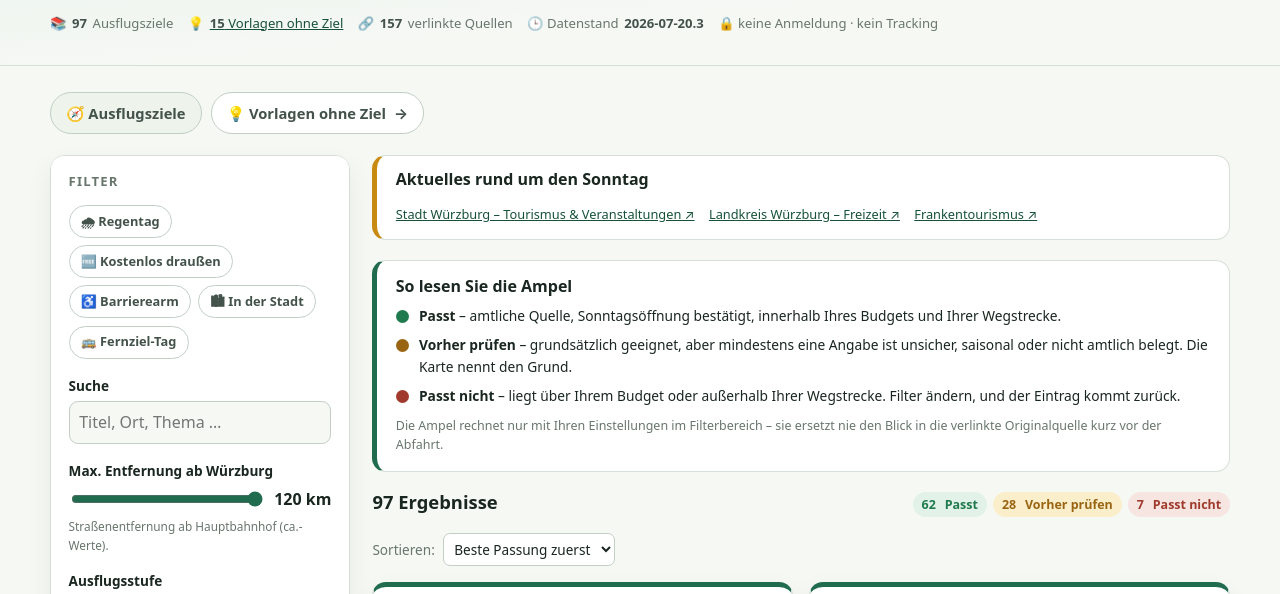
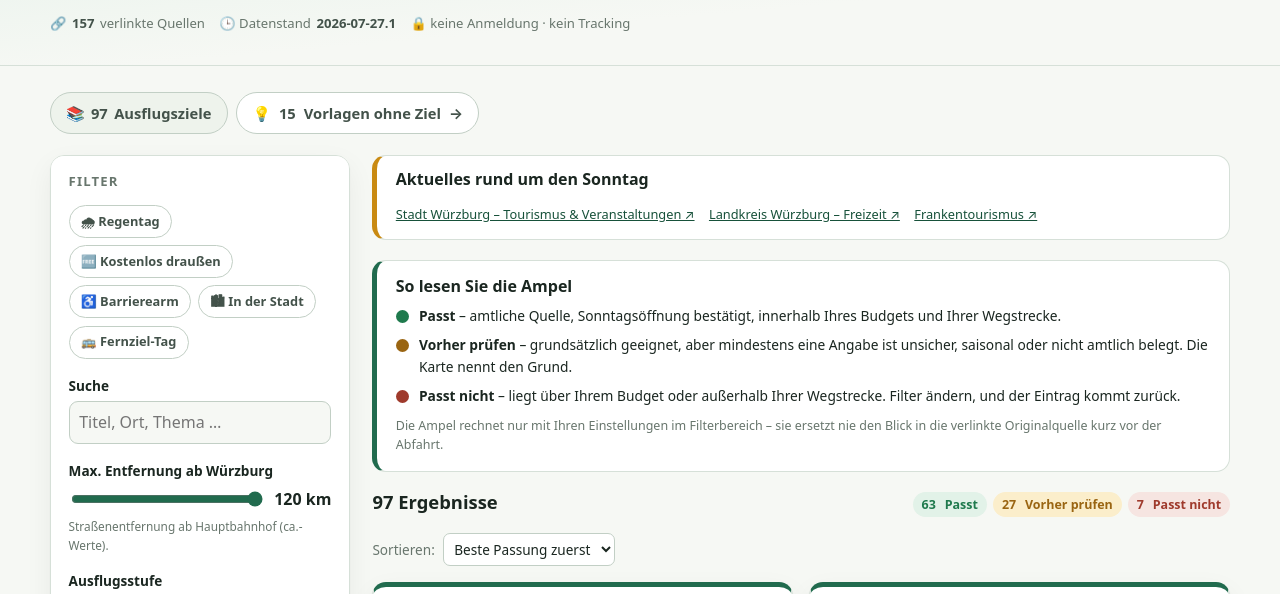
Before and after one commit to Tschenso/sonntagsfinder, a plain HTML site: page sonntagsfinder-offline.html in a window 1280 px wide. Shown: the part 156-750 px from the top of the page. Drawn offline with Linux system fonts and the light colour scheme.

Commit message:
Trust-Zeile entdoppelt + Pflegelauf 4 Reviews (Katalog 2026-07-27.1)
UI: Ausflugsziele/Vorlagen standen doppelt (Trust-Zeile + Umschalter).
Zaehler wandern in den Umschalter (96 Ausflugsziele | 15 Vorlagen), die
Trust-Zeile zeigt nur noch Quellen, Datenstand und den Datenschutz-Hinweis.

Pflegelauf (Mitte August vorgezogen):
- Martin von Wagner: Quelle auf offizielle Museumsseite umgestellt, So
  10-13:30 (Antikensammlung/Gemaeldegalerie im Wechsel), Eintritt frei
  bestaetigt.
- Gramschatzer Wald: frueherer Quellenkonflikt aufgeloest - WEZ So
  13-16:30 amtlich, Aussenpfade frei; status conflict->official,
  sonntag derived->confirmed.
- Shalom Europa: So 11-16 Uhr praezisiert, Tarife (erm. 2/1 EUR, Kinder
  bis 10 frei) ergaenzt.
- Bio-Rundweg Gadheim: Laenge korrigiert auf rund 2,5 km.
Alle Pruefdaten neu gesetzt; nur planetenweg bleibt bewusst faellig.

```diff
--- a/sonntagsfinder-offline.html
+++ b/sonntagsfinder-offline.html
@@ -209,7 +209,7 @@
 <body>
 <script>window.EMBEDDED_CATALOG = {
   "schema_version": 2,
-  "catalog_version": "2026-07-20.3",
+  "catalog_version": "2026-07-27.1",
   "note": "Öffentlicher Katalog des Sonntagsfinders Würzburg. Basis: redaktioneller Basiskatalog v1 (2026-07-15.1, 30 Einträge) plus 9 neue Einträge vom 2026-07-17 (6 regionale, 3 Fernziele mit booking_url). Änderungen bitte per Pull-Request, siehe README.",
   "activities": [
     {
@@ -337,20 +337,20 @@
       "additional_costs": "",
       "cost_valid_until": null,
       "sunday_status": "seasonal",
-      "sunday_text": "Sonntag vormittags; geöffnete Sammlung wechselt und muss geprüft werden.",
+      "sunday_text": "So 10–13:30 Uhr; Antikensammlung und Gemäldegalerie öffnen im wöchentlichen Wechsel – Kalender prüfen. Montags geschlossen, letzter Einlass 30 Min. vor Schluss.",
       "environment": "indoor",
       "duration_min": 60,
       "duration_max": 120,
       "booking_required": null,
       "step_free": true,
       "accessibility_text": "Fahrstuhlzugang über den ausgewiesenen Hofzugang beschrieben.",
-      "preparation_text": "Geöffnete Sammlung und Zugang am Besuchstag bestätigen.",
+      "preparation_text": "Geöffnete Sammlung im Online-Kalender bestätigen; letzter Einlass 30 Minuten vor Schließung.",
       "plan_b": "Hofgarten der Residenz oder MiK.",
-      "pre_departure_checks": ["Geöffnete Sammlung prüfen", "Fahrstuhlzugang bestätigen", "Ersatzprogramm bereithalten"],
-      "source_checked_on": "2026-07-14",
-      "next_review_on": "2026-08-13",
-      "booking_url": null,
-      "sources": [{"url": "https://www.phil.uni-wuerzburg.de/index.php?id=201301", "publisher": "Universität Würzburg", "status": "official", "checked_on": "2026-07-14"}]
+      "pre_departure_checks": ["Geöffnete Sammlung im Kalender prüfen", "Fahrstuhlzugang bestätigen", "Ersatzprogramm bereithalten"],
+      "source_checked_on": "2026-07-27",
+      "next_review_on": "2026-10-25",
+      "booking_url": null,
+      "sources": [{"url": "https://www.martinvonwagner-museum.com/service", "publisher": "Martin von Wagner Museum", "status": "official", "checked_on": "2026-07-27"}]
     },
     {
       "seed_key": "mineralogisches-museum",
@@ -384,7 +384,7 @@
       "seed_key": "gramschatzer-pfade",
       "tags": ["wald-natur"],
       "title": "Sinneswandeln und Zahlenwald",
-      "summary": "Gebührenfreie Außenpfade für Sinne, Natur und Mathematik; Gebäude nicht einplanen.",
+      "summary": "Gebührenfreie Außenpfade für Sinne, Natur und Mathematik; das Walderlebniszentrum ist sonntags nachmittags offen.",
       "activity_type": "Wald und Lehrpfade",
       "locality": "Rimpar, Gramschatzer Wald",
       "distance_from_wuerzburg_km": 15.0,
@@ -392,21 +392,21 @@
       "cost_per_person_cents": 0,
       "additional_costs": "",
       "cost_valid_until": null,
-      "sunday_status": "derived",
-      "sunday_text": "Außenpfade nutzbar; offizielle Gebäudezeiten widersprechen sich.",
+      "sunday_status": "confirmed",
+      "sunday_text": "Außenpfade jederzeit frei zugänglich; Walderlebniszentrum sonntags 13–16:30 Uhr kostenfrei.",
       "environment": "outdoor",
       "duration_min": 90,
       "duration_max": 180,
-      "booking_required": true,
+      "booking_required": false,
       "step_free": true,
-      "accessibility_text": "Sinnespfad rollstuhl- und rollatorgerecht; anderer Pfad nur kinderwagentauglich.",
-      "preparation_text": "Außenpfade unabhängig vom Gebäude planen; Waldwarnungen prüfen.",
+      "accessibility_text": "Sinneswandelweg (1,1 km) rollstuhl- und rollatorgerecht, mit Leitsystem für Blinde; anderer Pfad nur kinderwagentauglich.",
+      "preparation_text": "Außenpfade sind unabhängig vom Gebäude nutzbar; WEZ-Zeiten (So 13–16:30 Uhr) und Waldwarnungen prüfen.",
       "plan_b": "Eigenes Waldquiz an einem überdachten öffentlichen Ort.",
-      "pre_departure_checks": ["Gebäude nicht voraussetzen", "Gruppe gegebenenfalls voranmelden", "Waldwarnungen prüfen"],
-      "source_checked_on": "2026-07-14",
-      "next_review_on": "2026-08-13",
-      "booking_url": null,
-      "sources": [{"url": "https://www.aelf-kw.bayern.de/forstwirtschaft/wald/277929/index.php", "publisher": "AELF Kitzingen-Würzburg", "status": "conflict", "checked_on": "2026-07-14"}]
+      "pre_departure_checks": ["WEZ-Zeiten beachten (So 13–16:30 Uhr)", "Gruppe gegebenenfalls voranmelden", "Waldwarnungen prüfen"],
+      "source_checked_on": "2026-07-27",
+      "next_review_on": "2027-01-23",
+      "booking_url": null,
+      "sources": [{"url": "https://www.aelf-kw.bayern.de/forstwirtschaft/wald/277929/index.php", "publisher": "AELF Kitzingen-Würzburg", "status": "official", "checked_on": "2026-07-27"}]
     },
     {
       "seed_key": "planetenweg",
@@ -817,10 +817,10 @@
       "distance_from_wuerzburg_km": 2.0,
       "cost_status": "known",
       "cost_per_person_cents": 300,
-      "additional_costs": "Alters- und Gruppentarife getrennt prüfen.",
-      "cost_valid_until": "2026-10-13",
+      "additional_costs": "Ermäßigt 2 €/1 €, Kinder bis 10 Jahre frei; Gruppentarife getrennt prüfen.",
+      "cost_valid_until": "2026-10-25",
       "sunday_status": "seasonal",
-      "sunday_text": "Sonntags tagsüber; in Schulferien sowie an staatlichen und jüdischen Feiertagen geschlossen.",
+      "sunday_text": "So 11–16 Uhr; in Schulferien sowie an jüdischen und nicht jüdischen Feiertagen geschlossen – Jahreskalender prüfen.",
       "environment": "indoor",
       "duration_min": 90,
       "duration_max": 120,
@@ -830,11 +830,11 @@
       "preparation_text": "Jahreskalender und aktuelle Haus- und Sicherheitsregeln kurz vor Besuch prüfen.",
       "plan_b": "Siebold-Museum oder MiK.",
       "pre_departure_checks": ["Jahreskalender innerhalb von 48 Stunden prüfen", "Hausregeln prüfen", "Tarif bestätigen"],
-      "source_checked_on": "2026-07-15",
-      "next_review_on": "2026-08-14",
-      "booking_url": null,
-      "sources": [
-        {"url": "https://museumshalomeuropa.de/", "publisher": "Museum Shalom Europa", "status": "official", "checked_on": "2026-07-15"},
+      "source_checked_on": "2026-07-27",
+      "next_review_on": "2026-10-25",
+      "booking_url": null,
+      "sources": [
+        {"url": "https://museumshalomeuropa.de/", "publisher": "Museum Shalom Europa", "status": "official", "checked_on": "2026-07-27"},
         {"url": "https://museumshalomeuropa.de/wp-content/uploads/2026/05/Kalender-2026-Deutsch-2-1.pdf", "publisher": "Museum Shalom Europa", "status": "official", "checked_on": "2026-07-19"}
       ]
     },
@@ -1022,7 +1022,7 @@
       "seed_key": "bio-rundweg-gadheim",
       "tags": ["wald-natur"],
       "title": "Bio-Rundweg Gadheim",
-      "summary": "Kurzer Lehrpfad zu Landwirtschaft, regionalen Produkten und Wildlebensräumen.",
+      "summary": "Rund 2,5 km Lehrpfad an Bio-Feldern, regionalen Produkten und Wildlebensräumen.",
       "activity_type": "Natur- und Landwirtschaftslehrpfad",
       "locality": "Gadheim",
       "distance_from_wuerzburg_km": 10.0,
@@ -1031,20 +1031,20 @@
       "additional_costs": "",
       "cost_valid_until": null,
       "sunday_status": "seasonal",
-      "sunday_text": "Weg ganzjährig; Informationsstationen nur saisonal verfügbar.",
+      "sunday_text": "Weg ganzjährig frei; Informationsstationen nur saisonal verfügbar.",
       "environment": "outdoor",
       "duration_min": 60,
       "duration_max": 90,
       "booking_required": false,
       "step_free": false,
-      "accessibility_text": "Gesamtstrecke laut Quelle weniger für Kinderwagen oder Rollstuhl geeignet.",
-      "preparation_text": "Tafeln, landwirtschaftliche Arbeiten, Hitze und Wegzustand prüfen.",
+      "accessibility_text": "Rund 2,5 km; laut Quelle weniger für Kinderwagen oder Rollstuhl geeignet.",
+      "preparation_text": "Rund 2,5 km an bio-landwirtschaftlichen Feldern und Wildlebensräumen; Tafeln, laufende Feldarbeiten, Hitze und Wegzustand prüfen.",
       "plan_b": "Hofgarten oder Jüdisches Kulturmuseum Veitshöchheim.",
       "pre_departure_checks": ["Saisonale Stationen prüfen", "Landwirtschaftliche Arbeiten beachten", "Hitze und Gewitter prüfen"],
-      "source_checked_on": "2026-07-15",
-      "next_review_on": "2026-08-15",
-      "booking_url": null,
-      "sources": [{"url": "https://www.landkreis-wuerzburg.de/Bildung-Freizeit-Kultur/Urlaub-dahemm/F%C3%BCr-Wanderfreudige/WanderErlebnis-familienfreundlich/Gadheim-Rundweg-Bio-Regionale-Landwirtschaft-und-Wildlebensr%C3%A4ume.php", "publisher": "Landkreis Würzburg", "status": "derived", "checked_on": "2026-07-17"}]
+      "source_checked_on": "2026-07-27",
+      "next_review_on": "2027-01-23",
+      "booking_url": null,
+      "sources": [{"url": "https://www.landkreis-wuerzburg.de/Bildung-Freizeit-Kultur/Urlaub-dahemm/F%C3%BCr-Wanderfreudige/WanderErlebnis-familienfreundlich/Gadheim-Rundweg-Bio-Regionale-Landwirtschaft-und-Wildlebensr%C3%A4ume.php", "publisher": "Landkreis Würzburg", "status": "derived", "checked_on": "2026-07-27"}]
     },
     {
       "seed_key": "willis-schnecken-weg",
@@ -3551,8 +3551,6 @@
     <div class="hero">
       <h1>Was geht am Sonntag?</h1>
       <div class="trust">
-        <span>📚 <b id="cntA">–</b> Ausflugsziele</span>
-        <span>💡 <a href="sonntagsfinder-vorlagen-offline.html"><b id="cntT">–</b> Vorlagen ohne Ziel</a></span>
         <span>🔗 <b id="cntS">–</b> verlinkte Quellen</span>
         <span>🕒 Datenstand <b id="cntV">–</b></span>
         <span>🔒 keine Anmeldung · kein Tracking</span>
@@ -3563,8 +3561,8 @@
 
 <main class="wrap">
   <nav class="viewnav" aria-label="Bereich wählen">
-    <span class="viewnav-here" aria-current="page">🧭 Ausflugsziele</span>
-    <a class="viewnav-go" href="sonntagsfinder-vorlagen-offline.html">💡 Vorlagen ohne Ziel <span class="arr" aria-hidden="true">→</span></a>
+    <span class="viewnav-here" aria-current="page">📚 <b id="cntA">–</b> Ausflugsziele</span>
+    <a class="viewnav-go" href="sonntagsfinder-vorlagen-offline.html">💡 <b id="cntT">–</b> Vorlagen ohne Ziel <span class="arr" aria-hidden="true">→</span></a>
   </nav>
   <div class="loaderr" id="loaderr" hidden>
     <b>Katalog konnte nicht geladen werden.</b><br>
```
Also changed, not shown: index.html (+2 -4 lines), sonntagsfinder-vorlagen-offline.html (+36 -36 lines), vorlagen.html (+1 -1 lines), catalog.json.
